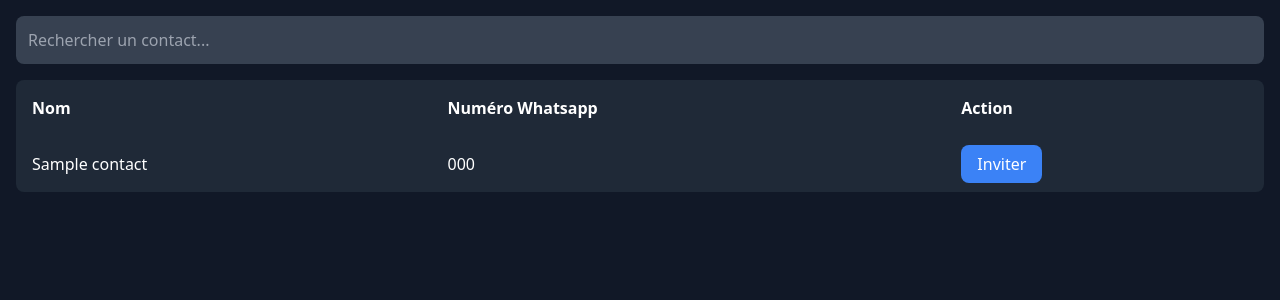
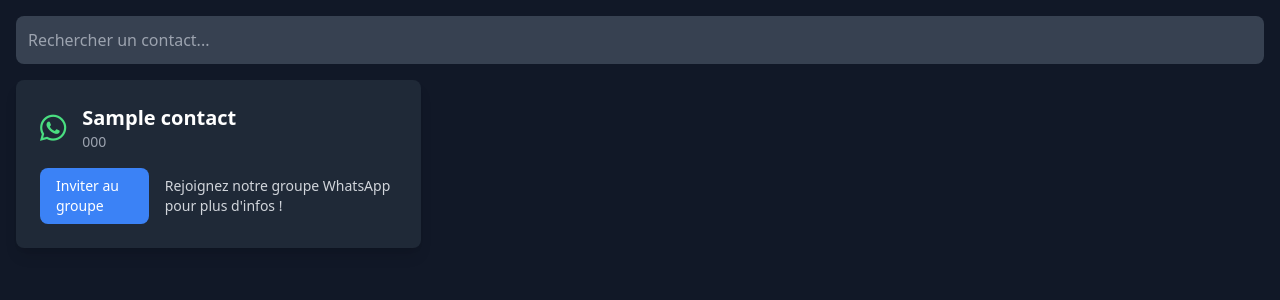
Before and after one commit to pytharchimede/mlm, a PHP site: page /vcard/contact_list.php in a window 1280 px wide. Shown: the top 300 px of the page. Run offline with PHP 8.4, Linux system fonts and the light colour scheme; tables that the repository leaves empty or names only in its code hold one stand-in row (values such as "Sample post"); some libraries are stand-ins or nearby versions.

Commit message:
Design parfait !!!

```diff
--- a/vcard/contact_list.php
+++ b/vcard/contact_list.php
@@ -29,56 +29,65 @@ $whatsapp_link = "https://chat.whatsapp.com/CxKCksOoPwFBJ4zT0hYjx2";
     <title>Liste des Contacts</title>
     <script src="https://cdn.tailwindcss.com"></script>
     <script src="https://cdn.jsdelivr.net/npm/alpinejs@2.8.2/dist/alpine.min.js"></script>
+    <script src="https://kit.fontawesome.com/a076d05399.js"></script> <!-- FontAwesome -->
 </head>
 
 <body class="bg-gray-900 text-white">
 
     <div class="max-w-7xl mx-auto p-4">
+
         <!-- Search bar -->
         <div class="mb-4">
             <input type="text" id="search" placeholder="Rechercher un contact..." class="w-full p-3 bg-gray-700 text-white rounded-lg" onkeyup="filterContacts()" />
         </div>
 
-        <!-- Table -->
-        <div class="overflow-x-auto">
-            <table class="min-w-full bg-gray-800 rounded-lg">
-                <thead>
-                    <tr>
-                        <th class="p-4 text-left">Nom</th>
-                        <th class="p-4 text-left">Numéro Whatsapp</th>
-                        <th class="p-4 text-left">Action</th>
-                    </tr>
-                </thead>
-                <tbody id="contact-list">
-                    <?php foreach ($contacts as $contact) : ?>
-                        <tr class="hover:bg-gray-700">
-                            <td class="p-4"><?= htmlspecialchars($contact['name']) ?></td>
-                            <td class="p-4"><?= htmlspecialchars($contact['phone']) ?></td>
-                            <td class="p-4">
-                                <a href="invite_to_group.php?phone=<?= htmlspecialchars($contact['phone']) ?>" class="bg-blue-500 text-white px-4 py-2 rounded-lg">Inviter</a>
-                            </td>
-                        </tr>
-                    <?php endforeach; ?>
-                </tbody>
-            </table>
+        <!-- Cards for each contact -->
+        <div class="grid grid-cols-1 sm:grid-cols-2 lg:grid-cols-3 gap-4">
+            <?php foreach ($contacts as $contact) : ?>
+                <div class="bg-gray-800 p-6 rounded-lg shadow-lg hover:bg-gray-700">
+                    <div class="flex items-center mb-4">
+                        <!-- WhatsApp icon with phone number -->
+                        <a href="https://wa.me/<?= htmlspecialchars($contact['phone']) ?>" target="_blank" class="text-green-400 text-3xl mr-4">
+                            <i class="fab fa-whatsapp"></i>
+                        </a>
+                        <div>
+                            <p class="text-xl font-semibold"><?= htmlspecialchars($contact['name']) ?></p>
+                            <p class="text-sm text-gray-400"><?= htmlspecialchars($contact['phone']) ?></p>
+                        </div>
+                    </div>
+
+                    <div class="flex justify-between items-center mt-4">
+                        <!-- Invitation button with message -->
+                        <a href="<?= $whatsapp_link ?>" target="_blank" class="bg-blue-500 text-white px-4 py-2 rounded-lg text-sm hover:bg-blue-600">
+                            Inviter au groupe
+                        </a>
+
+                        <!-- Invite message -->
+                        <div class="text-sm text-gray-300 ml-4">
+                            <p>Rejoignez notre groupe WhatsApp pour plus d'infos !</p>
+                        </div>
+                    </div>
+                </div>
+            <?php endforeach; ?>
         </div>
     </div>
 
     <script>
+        // Filtre les contacts en fonction de la recherche
         function filterContacts() {
             let input = document.getElementById('search').value.toLowerCase();
-            let rows = document.getElementById('contact-list').getElementsByTagName('tr');
+            let cards = document.querySelectorAll('.bg-gray-800');
 
-            for (let i = 0; i < rows.length; i++) {
-                let name = rows[i].getElementsByTagName('td')[0].textContent.toLowerCase();
-                let phone = rows[i].getElementsByTagName('td')[1].textContent.toLowerCase();
+            cards.forEach(card => {
+                let name = card.querySelector('.text-xl').textContent.toLowerCase();
+                let phone = card.querySelector('.text-sm.text-gray-400').textContent.toLowerCase();
 
                 if (name.includes(input) || phone.includes(input)) {
-                    rows[i].style.display = "";
+                    card.style.display = "";
                 } else {
-                    rows[i].style.display = "none";
+                    card.style.display = "none";
                 }
-            }
+            });
         }
     </script>
 
```
